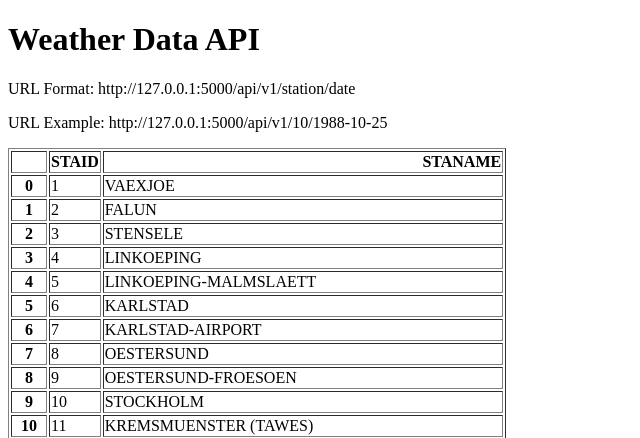
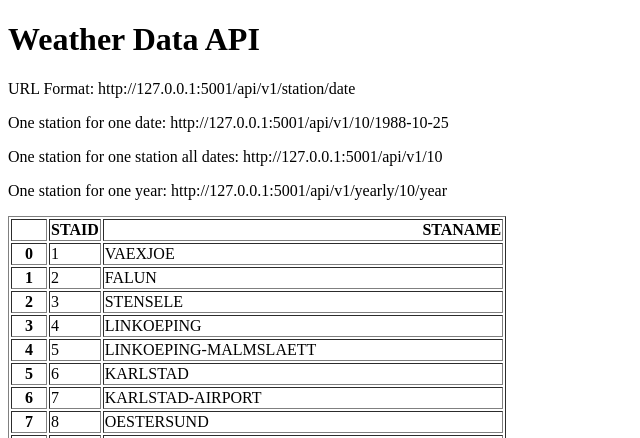
Before and after one commit to rshah2001/Historical-weather-Data-API, a Flask app: page / in a window 1280 px wide. Shown: the top 438 px of the page, without its empty margins (0-640 px from the left). Run offline with Flask 3, Linux system fonts and the light colour scheme.

Commit message:
Add URL endpoint for yearly and all data

```diff
--- a/main.py
+++ b/main.py
@@ -4,7 +4,8 @@ import pandas as pd
 app = Flask(__name__)
 
 station = pd.read_csv("data_small/stations.txt", skiprows=17)
-station = station[["STAID","STANAME                                 "]]
+station = station[["STAID", "STANAME                                 "]]
+
 
 @app.route("/")
 def home():
@@ -15,10 +16,11 @@ def home():
 
 @app.route("/api/v1/<station>/<date>")
 def about(station, date):
-# this line will concatenate and add str(station) using zfill to add extra 0's in front to get the station id directly
+    # this line will concatenate and add str(station) using zfill to add extra 0's in front
+    # to get the station id directly
     filename = "data_small/TG_STAID" + str(station).zfill(6) + ".txt"
     df = pd.read_csv(filename, skiprows=20, parse_dates=['    DATE'])
-    temperature =  df.loc[df['    DATE'] == date]['   TG'].squeeze() / 10
+    temperature = df.loc[df['    DATE'] == date]['   TG'].squeeze() / 10
     # Created a directory called templates and the function below will automatically look for the name
     # mentioned in the () inside the templates folder
     return {'Station': station,
@@ -26,5 +28,21 @@ def about(station, date):
             'temperature': temperature}
 
 
+@app.route("/api/v1/<station>")
+def all_data(station):
+    filename = "data_small/TG_STAID" + str(station).zfill(6) + ".txt"
+    df = pd.read_csv(filename, skiprows=20, parse_dates=["    DATE"])
+    result = df.to_dict(orient="records")
+
+    return result
+
+@app.route("/api/v1/yearly/<station>/<year>")
+def yearly(station, year):
+    filename = "data_small/TG_STAID" + str(station).zfill(6) + ".txt"
+    df = pd.read_csv(filename, skiprows=20)
+    df["    DATE"] = df["    DATE"].astype(str)
+    result = df[df["    DATE"].str.startswith(str(year))].to_dict(orient="records")
+    return result
+
 if __name__ == "__main__":
-    app.run(debug=True,port=5001)
+    app.run(debug=True, port=5001)
--- a/templates/home.html
+++ b/templates/home.html
@@ -6,8 +6,10 @@
 </head>
 <body>
     <h1>Weather Data API</h1>
-    <p>URL Format: http://127.0.0.1:5000/api/v1/station/date </p>
-    <p>URL Example: http://127.0.0.1:5000/api/v1/10/1988-10-25 </p>
+    <p>URL Format: http://127.0.0.1:5001/api/v1/station/date </p>
+    <p>One station for one date: http://127.0.0.1:5001/api/v1/10/1988-10-25 </p>
+    <p>One station for one station all dates: http://127.0.0.1:5001/api/v1/10 </p>
+    <p>One station for one year: http://127.0.0.1:5001/api/v1/yearly/10/year </p>
     <p>{{data | safe}}</p>
 </body>
 </html>
```
